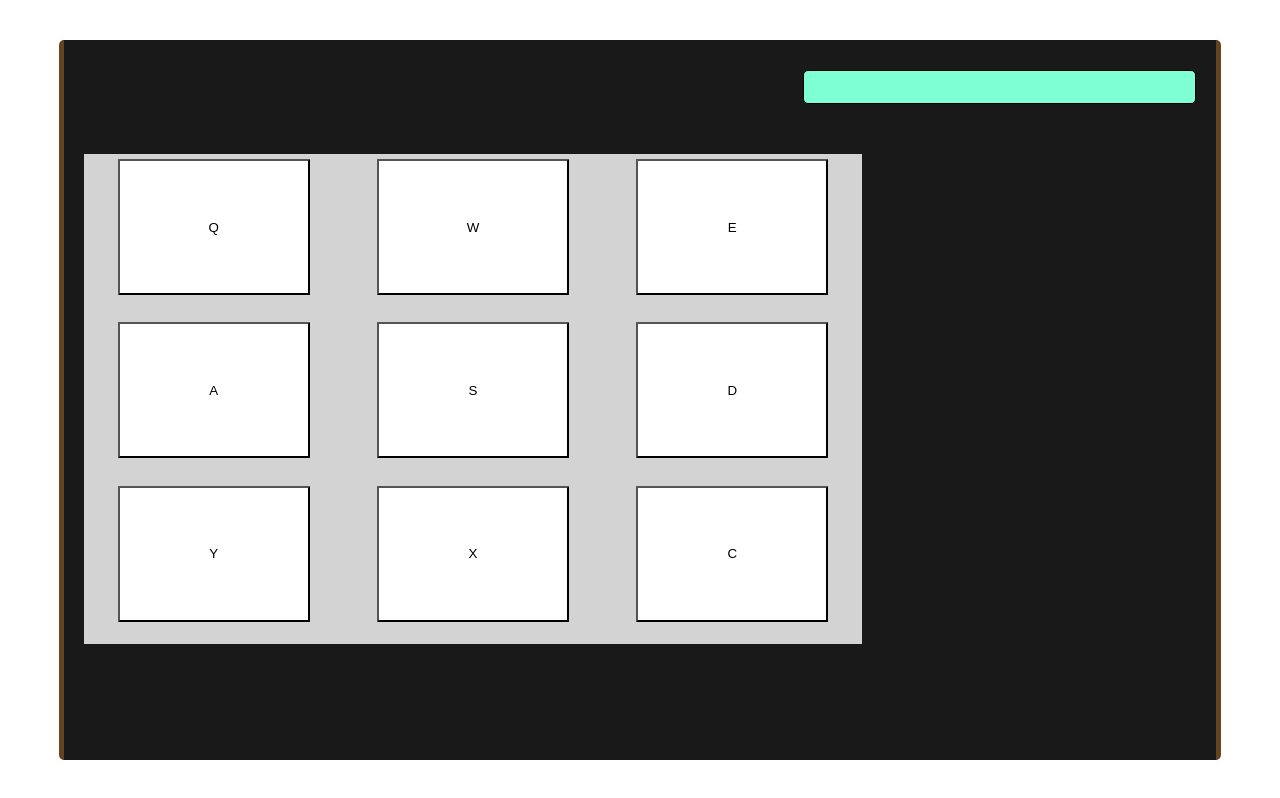
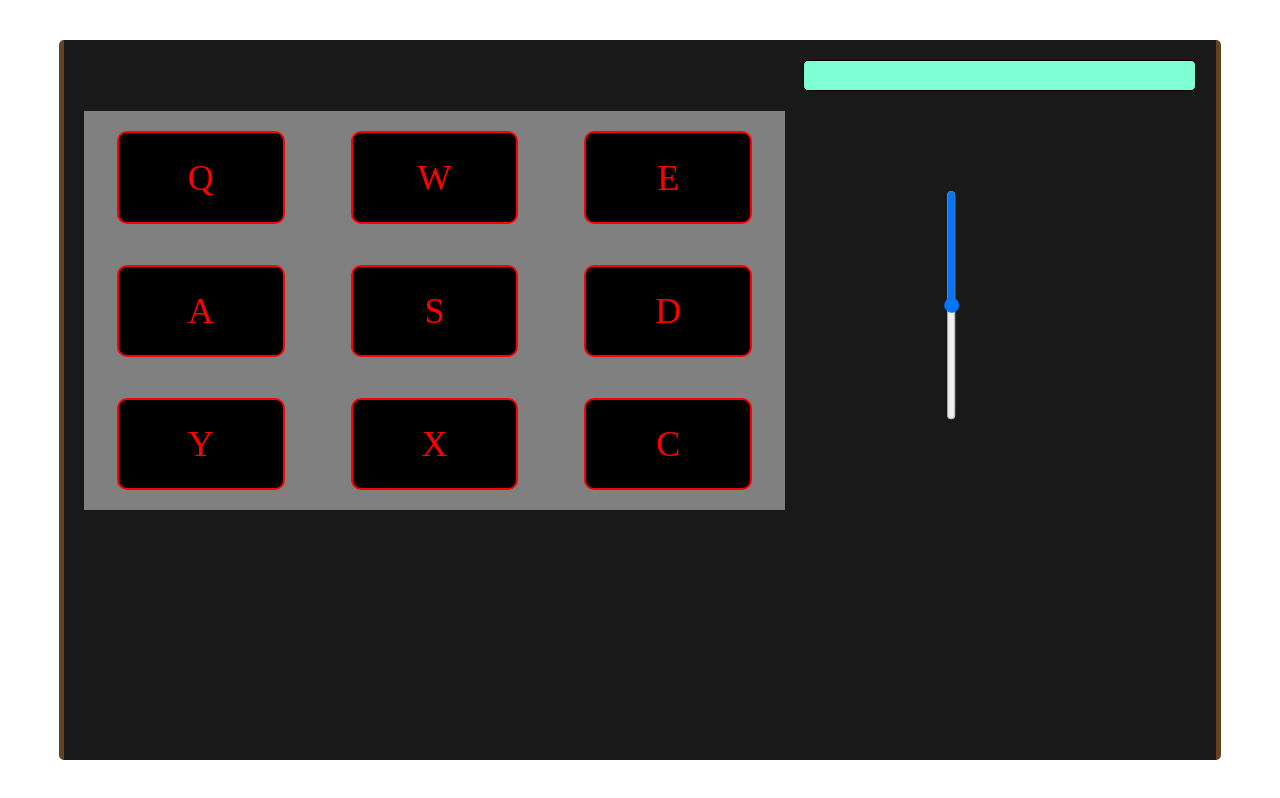
Before and after one commit to domotord90/react-drum, a React (Create React App) app: page / in a window 1280 px wide. Built offline with nearby package versions, Linux system fonts and the light colour scheme.

Commit message:
update styling

```diff
--- a/src/components/App.js
+++ b/src/components/App.js
@@ -46,6 +46,7 @@ const App = () => {
         type="text"
         readOnly
       />
+      <div className="drum-controls-wrapper">
         <StyledButtonContainer>
           <button
             className="drum-pad"
@@ -156,6 +157,16 @@ const App = () => {
             C
           </button>
         </StyledButtonContainer>
+        <input
+          type="range"
+          style={{
+            width: "20%",
+            // height:"60px"
+            transform: "rotate(90deg)",
+            margin: "0 150px 260px 0"
+          }}
+        />
+      </div>
     </StyledDrumContainer>
   );
 };
--- a/src/components/StyledButtonContainer.js
+++ b/src/components/StyledButtonContainer.js
@@ -1,18 +1,22 @@
 import styled from "styled-components";
 
 const StyledButtonContainer = styled.div`
-  background: lightgray;
+  background: grey;
   display: grid;
   grid-template-columns: 1fr 1fr 1fr;
   justify-items: center;
+  align-items: center;
   grid-gap: 10px;
-  position: relative;
+  /* position: relative;
   top: 50px;
   left: 20px;
-  width: 300px;
+  width: 300px; */
+  width: 60%;
+  height: 60%;
   padding: 5px;
+  margin-left: 20px;
 
-  @media only screen and (min-width: 768px) {
+  /* @media only screen and (min-width: 768px) {
     width: 500px;
     height: 300px;
   }
@@ -25,7 +29,7 @@ const StyledButtonContainer = styled.div`
     top: 80px;
     width: 60vw;
     height: 60vh;
-  }
+  } */
 `;
 
 export default StyledButtonContainer;
--- a/src/components/StyledDisplay.js
+++ b/src/components/StyledDisplay.js
@@ -2,13 +2,15 @@ import styled from "styled-components";
 
 const StyledDisplay = styled.input`
   background: aquamarine;
-  width: 250px;
+  /* width: 250px; */
+  width: 30%;
   border: 1px solid black;
   border-radius: 5px;
   align-self: flex-end;
-  position: relative;
-  right: 20px;
-  top: 30px;
+  /* position: relative; */
+  /* right: 20px; */
+  /* top: 30px; */
+  margin: 20px 20px 20px 0;
   height: 30px;
   font-weight: bold;
   text-align: right;
--- a/src/components/StyledDrumContainer.js
+++ b/src/components/StyledDrumContainer.js
@@ -10,21 +10,21 @@ const StyledDrumContainer = styled.div`
 
   @media only screen and (max-width: 767px) {
     width: 500px;
-    height: 50vh;
+    height: 50%;
   }
 
   @media only screen and (min-width: 768px) and (max-width: 991px) {
     width: 1000px;
-    height: 70vh;
+    height: 70%;
   }
 
   @media only screen and (min-width: 992px) {
     width: 1800px;
-    height: 80vh;
+    height: 80%;
   }
   @media only screen and (min-width: 1200px) {
-    width: 90vw;
-    height: 90vh;
+    width: 90%;
+    height: 90%;
   }
 `;
 
--- a/src/styles/App.css
+++ b/src/styles/App.css
@@ -3,14 +3,36 @@
   src: url("../fonts/DIGITALDREAM.ttf");
 }
 
-.drum-pad {
-  width: 70px;
-  height: 70px;
-  border-radius: 1px;
-  background: white;
+@import url("https://fonts.googleapis.com/css?family=Trade+Winds&display=swap");
+
+.drum-controls-wrapper {
+  width: 100%;
+  height: 100%;
+  display: flex;
+  justify-content: space-between;
 }
 
-@media only screen and (min-width: 768px) {
+.drum-pad {
+  /* width: 70px;
+  height: 70px; */
+  width: 75%;
+  height: 75%;
+  border-radius: 1px;
+  background: black;
+  border: 2px solid red;
+  color: red;
+  border-radius: 10px;
+  font-family: "Trade Winds", cursive;
+  font-size: 36px;
+}
+
+.drum-pad:hover {
+  cursor: pointer;
+  background: red;
+  color: black;
+}
+
+/* @media only screen and (min-width: 768px) {
   .drum-pad {
     width: 120px;
     height: 80px;
@@ -29,4 +51,4 @@
     width: 15vw;
     height: 17vh;
   }
-}
+} */
--- a/src/styles/index.css
+++ b/src/styles/index.css
@@ -1,12 +1,17 @@
+html {
+  height: 100%;
+}
+
 body {
   padding: 0;
   margin: 0;
   box-sizing: border-box;
+  height: 100%;
 }
 
 #root {
   display: flex;
   justify-content: center;
-  height: 100vh;
+  height: 100%;
   align-items: center;
 }
```
Lines whose indentation alone changed are shown as unchanged.
